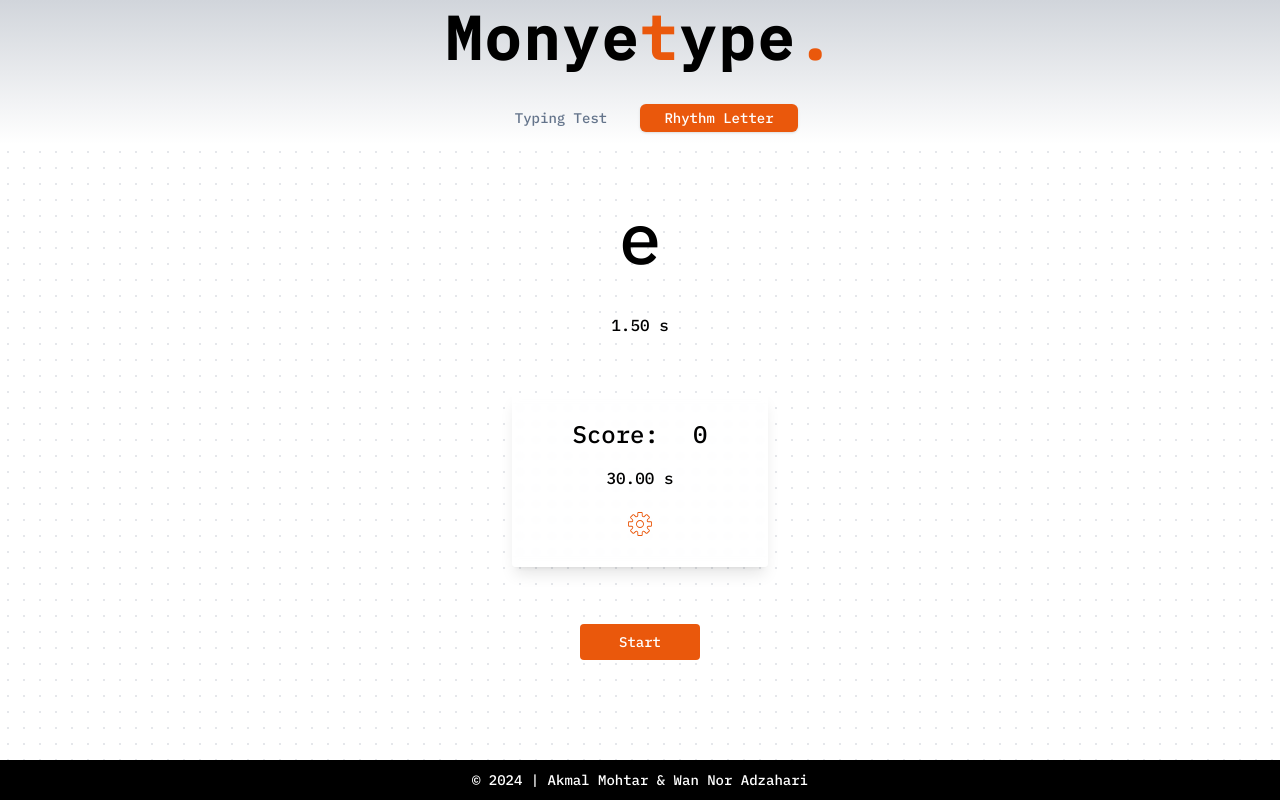
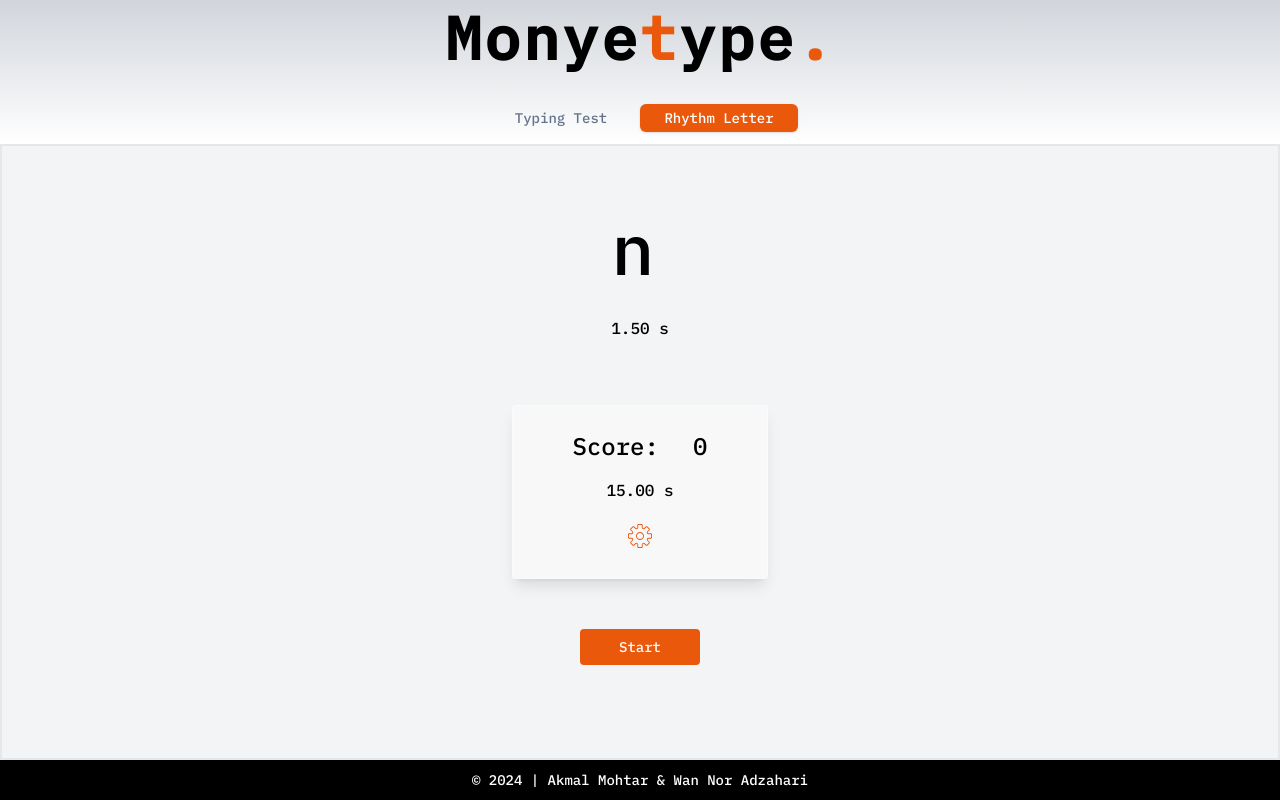
Before and after one commit to akmalmohtar/monyetype, a Next.js app: page /rhythm in a window 1280 px wide. Built offline with nearby package versions, Linux system fonts and the light colour scheme.

Commit message:
feat: rhythm settings logic complete.

```diff
--- a/src/components/Rhythm.tsx
+++ b/src/app/rhythm/_components/Rhythm.tsx
@@ -1,23 +1,19 @@
 "use client";
 
-import React, { useEffect, useRef, useState } from "react";
-import { Button } from "./ui/button";
+import React, { useEffect, useMemo, useState } from "react";
+import { Button } from "../../../components/ui/button";
 import { useRhythmTimer } from "@/hooks/use-rhythm-timer";
 import { cn } from "@/lib/utils";
-import { LOWER_CASE } from "@/constants/letters";
+import {
+  LOWER_CASE,
+  UPPER_CASE,
+  NUMBERS,
+  SPECIAL_CHARS_NO_SHIFT,
+  SPECIAL_CHARS_SHIFT,
+} from "@/constants/letters";
 import { motion } from "framer-motion";
 import SettingModal from "./SettingModal";
 import { useRhythmSettingsStore } from "@/hooks/zustand/use-rhythm-settings";
-const DURATION = 1500;
-const G_DURATION = 10000;
-
-function getRandomLetter(prevLetter?: string) {
-  if (prevLetter) {
-    const l = LOWER_CASE.replace(prevLetter, "");
-    return l[Math.floor(Math.random() * l.length)];
-  }
-  return LOWER_CASE[Math.floor(Math.random() * LOWER_CASE.length)];
-}
 
 function ScoreBox({ score }: { score: number }) {
   return (
@@ -39,30 +35,28 @@ function ScoreBox({ score }: { score: number }) {
   );
 }
 
-function LetterDisplayBox({
-  letter,
-  gameWin,
-  gameOver,
+function ResultBox({
+  win,
+  durationPlayed,
+  score,
 }: {
-  letter?: string;
-  gameWin: boolean;
-  gameOver: boolean;
+  win: boolean;
+  durationPlayed: number;
+  score: number;
 }) {
+  const resultMessage = win ? "YOU WIN" : "YOU LOSE";
+  const speed = (score / (durationPlayed / 1000)).toFixed(2);
+
+  return (
+    <div className="flex flex-col items-center space-y-4">
+      <span className="text-5xl">{resultMessage}</span>
+      <span>{`Your speed: ${speed} character(s) per second`}</span>
+    </div>
+  );
+}
+
+function LetterDisplayBox({ letter }: { letter?: string }) {
   if (!letter) return null;
-
-  const display = (() => {
-    if (!gameOver) {
-      return <span className="text-7xl">{letter}</span>;
-    }
-
-    if (gameWin && gameOver) {
-      return <span className="text-5xl">YOU WIN</span>;
-    }
-
-    if (!gameWin && gameOver) {
-      return <span className="text-5xl">YOU LOSE</span>;
-    }
-  })();
 
   return (
     <motion.span
@@ -76,9 +70,9 @@ function LetterDisplayBox({
         ease: "linear",
         duration: 0.5,
       }}
-      className={`h-28`}
+      className={`text-7xl`}
     >
-      {display}
+      {letter}
     </motion.span>
   );
 }
@@ -108,22 +102,46 @@ function TimerBox({
 }
 
 export function Rhythm() {
-  const { rhythmSettings } = useRhythmSettingsStore((state) => ({
-    rhythmSettings: state.rhythmSettings,
-  }));
+  const { gameDuration, letterDuration, ...rhythmSettings } =
+    useRhythmSettingsStore((state) => ({
+      ...state.rhythmSettings,
+      gameDuration: state.rhythmSettings.gameDuration,
+      letterDuration: state.rhythmSettings.letterDuration,
+    }));
   const { round, remainingTime, gameOver, start, skip, stop, resetGame } =
-    useRhythmTimer(Number(rhythmSettings.letterDuration));
+    useRhythmTimer(letterDuration);
   const {
     remainingTime: gRemainingTime,
     start: gStart,
     stop: gStop,
     gameOver: gGameOver,
     resetGame: gResetGame,
-  } = useRhythmTimer(Number(rhythmSettings.gameDuration));
+  } = useRhythmTimer(gameDuration);
   const [score, setScore] = useState(0);
   const [started, setStarted] = useState(false);
   const [gameWin, setGameWin] = useState(false);
   const [letter, setLetter] = useState<string>();
+
+  const charactersPool = useMemo(() => {
+    let charactersPool = [...LOWER_CASE];
+    if (rhythmSettings.enableNumbers) {
+      charactersPool = [...charactersPool, ...NUMBERS];
+    }
+
+    if (rhythmSettings.enableSpecialCharacters) {
+      charactersPool = [...charactersPool, ...SPECIAL_CHARS_NO_SHIFT];
+    }
+
+    if (rhythmSettings.enableUppercaseLetters) {
+      charactersPool = [...charactersPool, ...UPPER_CASE];
+    }
+
+    if (rhythmSettings.enableUppercaseSpecialCharacters) {
+      charactersPool = [...charactersPool, ...SPECIAL_CHARS_SHIFT];
+    }
+
+    return charactersPool;
+  }, [rhythmSettings]);
 
   const handleStartStopGame = () => {
     if (started) {
@@ -137,15 +155,18 @@ export function Rhythm() {
     }
   };
 
-  const handleStartOver = () => {
+  const handleRetry = () => {
     resetGame();
     gResetGame();
     setScore(0);
+    setGameWin(false);
   };
 
   // To trigger render next letter
   useEffect(() => {
-    setLetter(getRandomLetter(letter));
+    const i = Math.floor(Math.random() * (charactersPool.length - 1));
+    const _charactersPool = charactersPool.filter((c) => c !== letter); // prevent repeating same letter back to back
+    setLetter(_charactersPool[i]);
   }, [round]);
 
   // handle gameover
@@ -155,13 +176,7 @@ export function Rhythm() {
       gStop();
       setStarted(false);
     }
-  }, [gameOver, gGameOver, stop, gStop, setStarted]);
-
-  useEffect(() => {
-    if (score >= G_DURATION / 1000) {
-      setGameWin(true);
-    }
-  }, [score]);
+  }, [gameOver, gGameOver, setStarted, stop, gStop]);
 
   // to trigger button press and score
   useEffect(() => {
@@ -177,6 +192,10 @@ export function Rhythm() {
         setScore((prev) => prev + 1);
         skip();
       }
+
+      if (score >= gameDuration / 1000) {
+        setGameWin(true);
+      }
     };
 
     window.addEventListener("keydown", handleKeyDown);
@@ -184,31 +203,52 @@ export function Rhythm() {
     return () => {
       window.removeEventListener("keydown", handleKeyDown);
     };
-  }, [started, letter, skip, start, gStart]);
+  }, [
+    started,
+    letter,
+    skip,
+    start,
+    gStart,
+    gGameOver,
+    gameOver,
+    score,
+    gameDuration,
+  ]);
 
   return (
-    <div className="flex flex-col h-full  items-center justify-evenly ">
-      <div className="flex flex-col items-center">
-        <LetterDisplayBox
-          letter={letter}
-          gameWin={gameWin}
-          gameOver={gGameOver || gameOver}
-        />
-        <TimerBox remainingTime={remainingTime} duration={DURATION} />
+    <div className="flex flex-col h-full border-2 items-center justify-evenly  bg-gray-100">
+      <div className="flex flex-col items-center justify-center h-40">
+        {gameOver || gGameOver ? (
+          <ResultBox
+            win={gameWin}
+            durationPlayed={gameDuration - gRemainingTime}
+            score={score}
+          />
+        ) : (
+          <div className="flex flex-col space-y-8">
+            <LetterDisplayBox letter={letter} />
+            {!!letter && (
+              <TimerBox
+                remainingTime={remainingTime}
+                duration={letterDuration}
+              />
+            )}
+          </div>
+        )}
       </div>
       <div className="flex flex-col space-y-4 items-center bg-white/40 backdrop-blur-sm p-6 rounded shadow-lg w-[20%] mx-auto border border-white/40">
         <ScoreBox score={score} />
-        <TimerBox remainingTime={gRemainingTime} duration={G_DURATION} />
+        <TimerBox remainingTime={gRemainingTime} duration={gameDuration} />
         <SettingModal />
       </div>
       <div className="flex flex-col space-y-2 h-[80px] w-[120px]">
-        {!!gameOver || !!gGameOver ? (
+        {gameOver || gGameOver ? (
           <Button
-            onClick={handleStartOver}
+            onClick={handleRetry}
             variant="akmalmohtar"
             className="w-full fade-in-10"
           >
-            Start Over
+            Retry
           </Button>
         ) : (
           <Button
--- a/src/components/SettingModal.tsx
+++ b/src/app/rhythm/_components/SettingModal.tsx
@@ -6,25 +6,16 @@ import {
   DialogHeader,
   DialogTitle,
   DialogFooter,
-} from "./ui/dialog";
-import { Button } from "./ui/button";
+} from "../../../components/ui/dialog";
+import { Button } from "../../../components/ui/button";
 import { DialogClose, DialogDescription } from "@radix-ui/react-dialog";
-import { GearIcon } from "./icons/GearIcon";
-import { Input } from "./ui/input";
-import { Label } from "./ui/label";
-import { Checkbox } from "./ui/checkbox";
+import { GearIcon } from "../../../components/icons/GearIcon";
+import { Input } from "../../../components/ui/input";
+import { Label } from "../../../components/ui/label";
+import { Checkbox } from "../../../components/ui/checkbox";
 import type { TRhythmSettings } from "@/types";
 import { useRhythmSettingsStore } from "@/hooks/zustand/use-rhythm-settings";
 import { useForm } from "@tanstack/react-form";
-
-const initialValues: TRhythmSettings = {
-  gameDuration: 30000,
-  letterDuration: 1500,
-  enableNumbers: false,
-  enableSpecialCharacters: false,
-  enableUppercaseLetters: false,
-  enableUppercaseSpecialCharacters: false,
-};
 
 export default function SettingModal() {
   const [open, setOpen] = useState(false);
--- a/src/app/rhythm/page.tsx
+++ b/src/app/rhythm/page.tsx
@@ -1,4 +1,4 @@
-import { Rhythm } from "@/components/Rhythm";
+import { Rhythm } from "@/app/rhythm/_components/Rhythm";
 
 export default function RhythmPage() {
   return <Rhythm />;
--- a/src/constants/letters.ts
+++ b/src/constants/letters.ts
@@ -1,5 +1,96 @@
-export const LOWER_CASE = "abcdefghijklmnopqrstuvwxyz";
-export const UPPER_CASE = "ABCDEFGHIJKLMNOPQRSTUVWXYZ";
-export const NUMBERS = "0123456789";
-export const SPECIAL_CHARS_NO_SHIFT = `\`-=[]\\;',./`;
-export const SPECIAL_CHARS_SHIFT = `~!@#$%^&*()_+{}|:"<>?`;
+export const LOWER_CASE = [
+  "a",
+  "b",
+  "c",
+  "d",
+  "e",
+  "f",
+  "g",
+  "h",
+  "i",
+  "j",
+  "k",
+  "l",
+  "m",
+  "n",
+  "o",
+  "p",
+  "q",
+  "r",
+  "s",
+  "t",
+  "u",
+  "v",
+  "w",
+  "x",
+  "y",
+  "z",
+];
+
+export const UPPER_CASE = [
+  "A",
+  "B",
+  "C",
+  "D",
+  "E",
+  "F",
+  "G",
+  "H",
+  "I",
+  "J",
+  "K",
+  "L",
+  "M",
+  "N",
+  "O",
+  "P",
+  "Q",
+  "R",
+  "S",
+  "T",
+  "U",
+  "V",
+  "W",
+  "X",
+  "Y",
+  "Z",
+];
+export const NUMBERS = ["0", "1", "2", "3", "4", "5", "6", "7", "8", "9"];
+
+export const SPECIAL_CHARS_NO_SHIFT = [
+  "`",
+  "-",
+  "=",
+  "[",
+  "]",
+  "\\",
+  ";",
+  "'",
+  ",",
+  ".",
+  "/",
+];
+
+export const SPECIAL_CHARS_SHIFT = [
+  "~",
+  "!",
+  "@",
+  "#",
+  "$",
+  "%",
+  "^",
+  "&",
+  "*",
+  "(",
+  ")",
+  "_",
+  "+",
+  "{",
+  "}",
+  "|",
+  ":",
+  '"',
+  "<",
+  ">",
+  "?",
+];
--- a/src/hooks/use-rhythm-timer.ts
+++ b/src/hooks/use-rhythm-timer.ts
@@ -7,7 +7,19 @@ export function useRhythmTimer(duration: number) {
   const intervalRef = useRef<NodeJS.Timeout | null>(null);
   const countdownRef = useRef<NodeJS.Timeout | null>(null);
 
-  const start = () => {
+  const stop = useCallback(() => {
+    if (intervalRef.current) {
+      clearInterval(intervalRef.current);
+      intervalRef.current = null;
+    }
+
+    if (countdownRef.current) {
+      clearInterval(countdownRef.current);
+      countdownRef.current = null;
+    }
+  }, []);
+
+  const start = useCallback(() => {
     if (intervalRef.current) return;
     intervalRef.current = setInterval(() => {
       setRound((prev) => prev + 1);
@@ -18,30 +30,20 @@ export function useRhythmTimer(duration: number) {
       setRemainingTime((rt) => {
         if (rt - 100 <= 0) {
           setGameOver(true);
+          stop();
+          return 0;
         }
         return rt - 100;
       });
     }, 100);
-  };
+  }, [duration, stop]);
 
-  const stop = () => {
-    if (intervalRef.current) {
-      clearInterval(intervalRef.current);
-      intervalRef.current = null;
-    }
-
-    if (countdownRef.current) {
-      clearInterval(countdownRef.current);
-      countdownRef.current = null;
-    }
-  };
-
-  const skip = () => {
+  const skip = useCallback(() => {
     stop();
     setRound((prev) => prev + 1);
     setRemainingTime(duration);
     start();
-  };
+  }, [duration, start, stop]);
 
   const resetGame = useCallback(() => {
     setRound(0);
--- a/src/hooks/zustand/use-rhythm-settings.ts
+++ b/src/hooks/zustand/use-rhythm-settings.ts
@@ -7,7 +7,7 @@ type RhythmSettingsState = {
 };
 
 const initialRhythmSettings: TRhythmSettings = {
-  gameDuration: 30000,
+  gameDuration: 15000,
   letterDuration: 1500,
   enableNumbers: false,
   enableSpecialCharacters: false,
--- a/src/types/index.ts
+++ b/src/types/index.ts
@@ -1,5 +1,4 @@
 import type { CheckedState } from "@radix-ui/react-checkbox";
-import type { Updater } from "@tanstack/react-form";
 
 export type TDifficulty = "easy" | "medium" | "hard";
 
```
